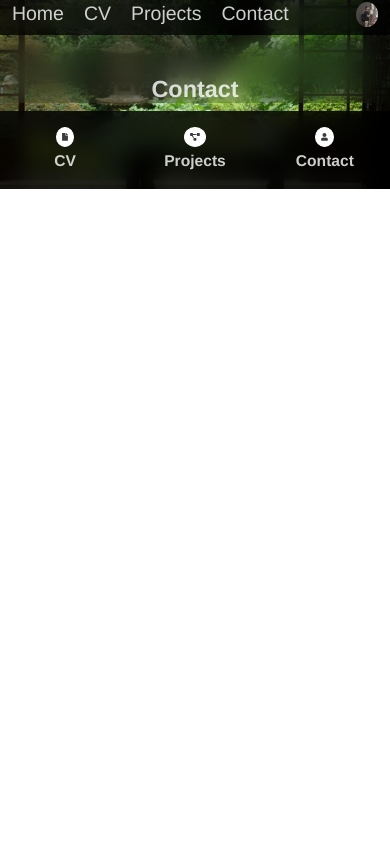
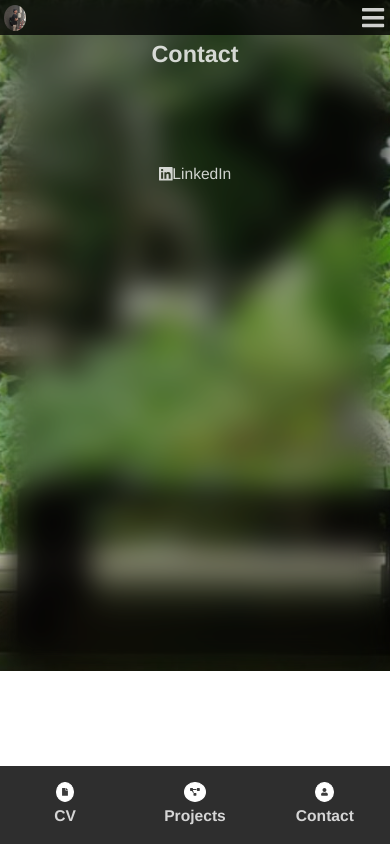
Before and after one commit to takuma0531/my-portfolio_revised, a Vue app: page /contact in a window 390 px wide. Built offline with nearby package versions, Linux system fonts and the light colour scheme.

Commit message:
revise responsive

```diff
--- a/src/App.vue
+++ b/src/App.vue
@@ -36,10 +36,11 @@ body {
 
 .view {
   backdrop-filter: blur(15px) brightness(70%);
+  -webkit-backdrop-filter: blur(15px) brightness(70%);
   padding-top: 2.5%;
 }
 
-h4 {
+h3, h4 {
   text-align: center;
   font-weight: bold;
   margin-bottom: 2%;
@@ -54,9 +55,13 @@ p {
   font-size: 1.3vw;
 }
 
-@media screen and (max-width: 1025px) {
+@media screen and (max-width: 1024px) {
+  h3 {
+    font-size: 3vw;
+  }
+
   h4 {
-    font-size: 3vw;
+    font-size: 4vw;
   }
 
   h5 {
@@ -66,10 +71,26 @@ p {
   p {
     font-size: 2vw;
   }
+
+  .under-bar {
+    position: fixed;
+    bottom: 0;
+    width: 100%;
+  }
 }
 
 @media screen and (max-width: 414px) {
-  h4 {
+  #app {
+    position: relative;
+  }
+
+  .top-bar {
+    position: absolute;
+    z-index: 1;
+    width: 99%;
+  }
+
+  h3, h4 {
     font-size: 4vw;
   }
 
--- a/src/components/TopBar.vue
+++ b/src/components/TopBar.vue
@@ -1,30 +1,46 @@
 <template>
   <div class="top-bar">
-    <ul>
-      <li>
+    <div class="menu">
       <router-link class="router" to="/">Home</router-link>
-      </li>
-      <li>
       <router-link class="router" to="/cv">CV</router-link>
-      </li>
-      <li>
       <router-link class="router" to="/projects">Projects</router-link>
-      </li>
-      <li>
       <router-link class="router" to="/contact">Contact</router-link>
-      </li>
-      <li class="img-router">
-        <router-link class="router" to="/">
+    </div>
+    <router-link class="router img-field" to="/">
       <img class="my-img" src="../assets/my-image.jpg" alt="my-img">
     </router-link>
-      </li>
-    </ul>
+    <div class="bar-icon hum" v-on:click="clickBarIcon">
+      <i class="fas fa-bars"></i>
+    </div>
+    <div class="bar-icon x" v-on:click="clickBarIcon">
+      <i class="fas fa-times"></i>
+    </div>
   </div>
 </template>
 
 <script>
 export default {
   name: 'TopBar',
+  data() {
+    return {
+      display: 'none',
+    };
+  },
+  methods: {
+    clickBarIcon() {
+      if (this.display === 'none') {
+        this.display = 'block';
+        document.querySelector('.menu').style.display = 'block';
+        document.querySelector('.hum').style.display = 'none';
+        document.querySelector('.x').style.display = 'block';
+      } else {
+        this.display = 'none';
+        document.querySelector('.menu').style.display = 'none';
+        document.querySelector('.hum').style.display = 'block';
+        document.querySelector('.x').style.display = 'none';
+      }
+    },
+  },
 };
 </script>
 
@@ -32,37 +48,42 @@ export default {
 .top-bar {
   background-color: #000000c7;
   backdrop-filter: blur(10px);
-  width: 100%;
+  -webkit-backdrop-filter: blur(10px);
+  display: flex;
+  padding: 0.5%;
+  margin: 0;
 }
 
-ul {
-  padding: 0.5%;
-  margin: 0;
-  display: flex;
-}
 
-ul > li {
-  padding-left: 20px;
-  padding-right: 20px;
+.top-bar > * {
   font-size: 2vw;
 }
 
-.img-router {
-  margin-left: auto;
+.menu > .router {
+  padding-left: 20px;
+  padding-right: 20px;
+}
+
+.img-field {
+  position: absolute;
+  right: 1%;
 }
 
 .my-img {
   border-radius: 50%;
   height: 3vw;
-  vertical-align: middle;
 }
 
-@media screen and (max-width: 1025px) {
-  ul {
+.bar-icon {
+  display: none;
+}
+
+@media screen and (max-width: 1024px) {
+  .top-bar {
     height: 4.5vw;
   }
 
-  ul > li {
+  .menu > .router {
     font-size: 3.5vw;
   }
 
@@ -72,18 +93,51 @@ ul > li {
 }
 
 @media screen and (max-width: 414px) {
-  ul {
+  .top-bar {
     height: 8vw;
   }
 
-  ul > li {
+  .menu {
+    display: none;
+    margin-top: 8vw;
+    position: absolute;
+    z-index: 1;
+    width: 99.2%;
+  }
+
+  .menu > .router {
     font-size: 5vw;
-    padding-right: 10px;
-    padding-left: 10px;
+    padding: 2px 10px;
+    display: block;
+    background: #000000c7;
+  }
+
+  .menu > .router:hover {
+    background: #5f5f5f;
+  }
+
+  .img-field {
+    left: 1%;
+    top: 15%;
   }
 
   .my-img {
     height: 6.5vw;
   }
+
+  .bar-icon {
+    display: inline-block;
+    position: absolute;
+    right: 1.5%;
+    top: 15%;
+  }
+
+  .x {
+    display: none;
+  }
+
+  svg {
+    font-size: 6.5vw;
+  }
 }
 </style>
--- a/src/components/UnderBar.vue
+++ b/src/components/UnderBar.vue
@@ -3,21 +3,21 @@
     <div class="cv">
       <router-link class="router" to="/cv">
         <i class="fas fa-file"></i>
-        <h4>CV</h4>
+        <h3>CV</h3>
       </router-link>
     </div>
 
     <div class="projects">
       <router-link class="router" to="/projects">
         <i class="fas fa-project-diagram"></i>
-        <h4>Projects</h4>
+        <h3>Projects</h3>
       </router-link>
     </div>
 
     <div class="contact">
       <router-link class="router" to="/contact">
         <i class="fas fa-user"></i>
-        <h4>Contact</h4>
+        <h3>Contact</h3>
       </router-link>
     </div>
   </div>
@@ -34,7 +34,8 @@ export default {
   display: flex;
   background-color: rgba(0, 0, 0, 0.82);
   backdrop-filter: blur(10px);
-  height: 20vw;
+  -webkit-backdrop-filter: blur(10px);
+  height: 15vw;
   justify-content: center;
   align-items: center;
 }
@@ -45,8 +46,8 @@ export default {
   font-size: 2vw;
 }
 
-.router > h4 {
-  margin-top: 1.1vw;
+.router > h3 {
+  margin-top: 0.4vw;
 }
 
 /* icon */
@@ -57,4 +58,14 @@ svg {
   border-radius: 50%;
   color: #000000c4;
 }
+
+@media screen and (max-width: 1024px) {
+  .under-bar {
+    height: 20vw;
+  }
+
+  .router > h3 {
+    margin-top: 1.1vw;
+  }
+}
 </style>
--- a/src/views/Contact.vue
+++ b/src/views/Contact.vue
@@ -2,6 +2,9 @@
   <div class="contact">
     <h4>Contact</h4>
     <div class="body">
+      <div class="link-field">
+        <a class="link" href="https://www.linkedin.com/in/takuma-masaki-linked-in/"><i class="fab fa-linkedin"></i><span>LinkedIn</span></a>
+      </div>
     </div>
   </div>
 </template>
@@ -13,10 +16,57 @@ export default {
 </script>
 
 <style scoped>
+.contact {
+  padding-bottom: 22vw;
+}
+
+.link-field {
+  width: 100%;
+  text-align: center;
+  margin-top: 5vw;
+}
+
+.link {
+  font-size: 1.4vw;
+}
+
+@media screen and (max-width: 1024px) {
+  .contact {
+    padding-bottom: 85vw;
+  }
+
+  .link-field {
+    margin-top: 25vw;
+  }
+
+  .link {
+    font-size: 3vw;
+  }
+}
+
 @media screen and (max-width: 414px) {
+  .contact {
+    padding-bottom: 125vw;
+  }
+
   h4 {
     font-size: 6vw;
   }
+
+  .link {
+    font-size: 4vw;
+  }
 }
 
+@media screen and (max-width: 375px) {
+  .contact {
+    padding-bottom: 165vw;
+  }
+}
+
+@media (max-width: 375px) and (max-height: 700px) {
+  .contact {
+    padding-bottom: 133vw;
+  }
+}
 </style>
--- a/src/views/Cv.vue
+++ b/src/views/Cv.vue
@@ -72,13 +72,9 @@ export default {
   border-right: #ffffff4d solid 1px;
 }
 
-@media screen and (max-width: 1025px) {
+@media screen and (max-width: 1024px) {
     .cv {
-      padding-bottom: 10%;
-    }
-
-    h4 {
-      font-size: 6vw;
+      padding-bottom: 23%;
     }
 
     .body > * {
@@ -91,4 +87,10 @@ export default {
       text-align: center;
     }
 }
+
+@media screen and (max-width: 414px) {
+    h4 {
+      font-size: 6vw;
+    }
+}
 </style>
--- a/src/views/Home.vue
+++ b/src/views/Home.vue
@@ -19,7 +19,7 @@ export default {
 .header {
   backdrop-filter: blur(10px) brightness(70%);
   padding-top: 10vw;
-  padding-bottom: 10vw;
+  padding-bottom: 9vw;
 }
 
 .greeting {
@@ -37,13 +37,14 @@ export default {
   filter: brightness(80%);
 }
 
-@media screen and (max-width: 1025px) {
+@media screen and (max-width: 1024px) {
   .header {
-    padding-top: 25vw;
-    padding-bottom: 57vw;
+    padding-top: 10vw;
+    padding-bottom: 70vw;
   }
 
   .greeting {
+    margin-top: 20vw;
     margin-bottom: 10vw;
   }
 
@@ -55,7 +56,7 @@ export default {
 @media screen and (max-width: 414px) {
   .header {
     padding-top: 25vw;
-    padding-bottom: 85vw;
+    padding-bottom: 95vw;
   }
 
   .greeting {
@@ -69,13 +70,13 @@ export default {
 
 @media screen and (max-width: 375px) {
   .header {
-    padding-bottom: 125vw;
+    padding-bottom: 130vw;
   }
 }
 
 @media (max-width: 375px) and (max-height: 700px) {
   .header {
-    padding-bottom: 85vw;
+    padding-bottom: 90vw;
   }
 }
 </style>
--- a/src/views/Projects.vue
+++ b/src/views/Projects.vue
@@ -192,7 +192,7 @@ button {
 
 @media screen and (max-width: 1025px) {
   .projects {
-    padding-bottom: 33%;
+    padding-bottom: 50%;
   }
 
   .project {
@@ -207,7 +207,7 @@ button {
 
 @media screen and (max-width: 414px) {
   .projects {
-    padding-bottom: 33%;
+    padding-bottom: 65%;
   }
 
   h4 {
@@ -272,7 +272,7 @@ button {
 
 @media screen and (max-width: 375px) {
   .projects {
-    padding-bottom: 53%;
+    padding-bottom: 80%;
   }
 
   .body {
@@ -283,7 +283,7 @@ button {
 
 @media (max-width: 375px) and (max-height: 700px) {
   .projects {
-    padding-bottom: 29%;
+    padding-bottom: 55%;
   }
 
   .body {
```
Lines whose indentation alone changed are shown as unchanged.
